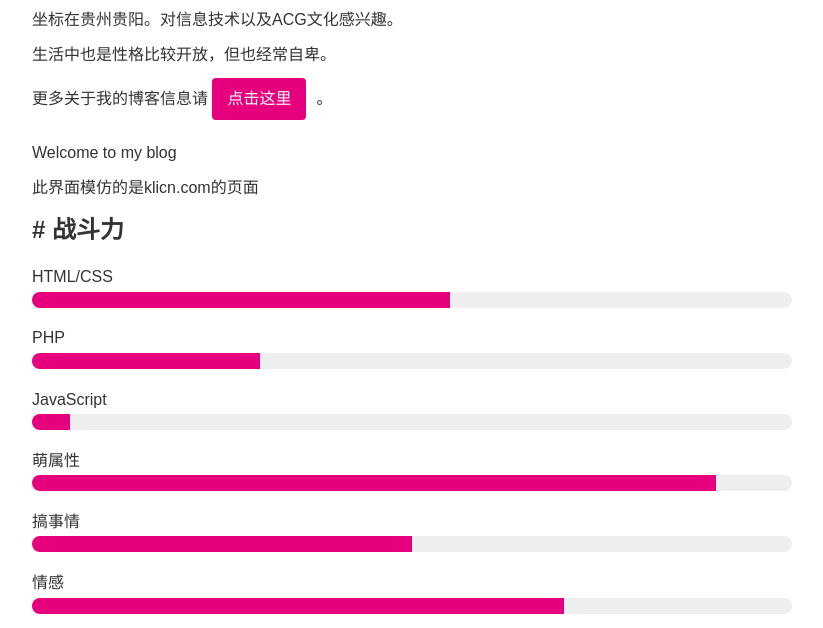
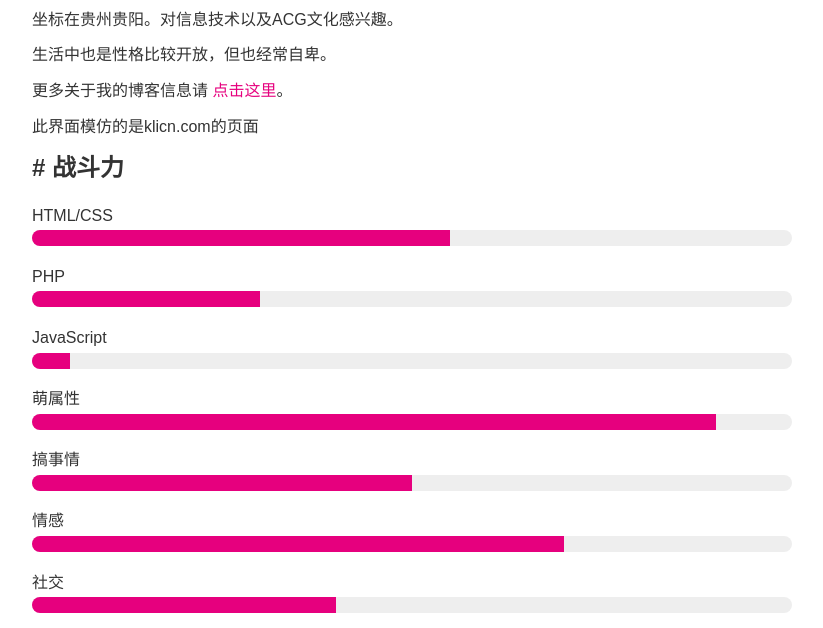
Before and after one commit to WaterChisato/WaterChisato-readme, a plain HTML site: page index.html in a window 1280 px wide. Shown: the part 145-773 px from the top of the page, without its empty margins (178-1001 px from the left). Drawn offline with Linux system fonts and the light colour scheme.

Commit message:
Update index.html

```diff
--- a/index.html
+++ b/index.html
@@ -12,8 +12,7 @@
     <p>哈喽，我是水喝千束，一个普通的学生。</p>
     <p>坐标在贵州贵阳。对信息技术以及ACG文化感兴趣。</p>
     <p>生活中也是性格比较开放，但也经常自卑。</p>
-    <p>更多关于我的博客信息请 <a href="waterchisato.github.io/WaterChisato-readme-home"class="contact-btn" target="_blank">点击这里</a>。</p>
-    <p>Welcome to my blog</p>
+    <p>更多关于我的博客信息请 <a href="waterchisato.github.io/WaterChisato-readme-home" target="_blank" class="">点击这里</a>。<br>
     <p>此界面模仿的是klicn.com的页面</p>
 
     <h2># 战斗力</h2>
```
